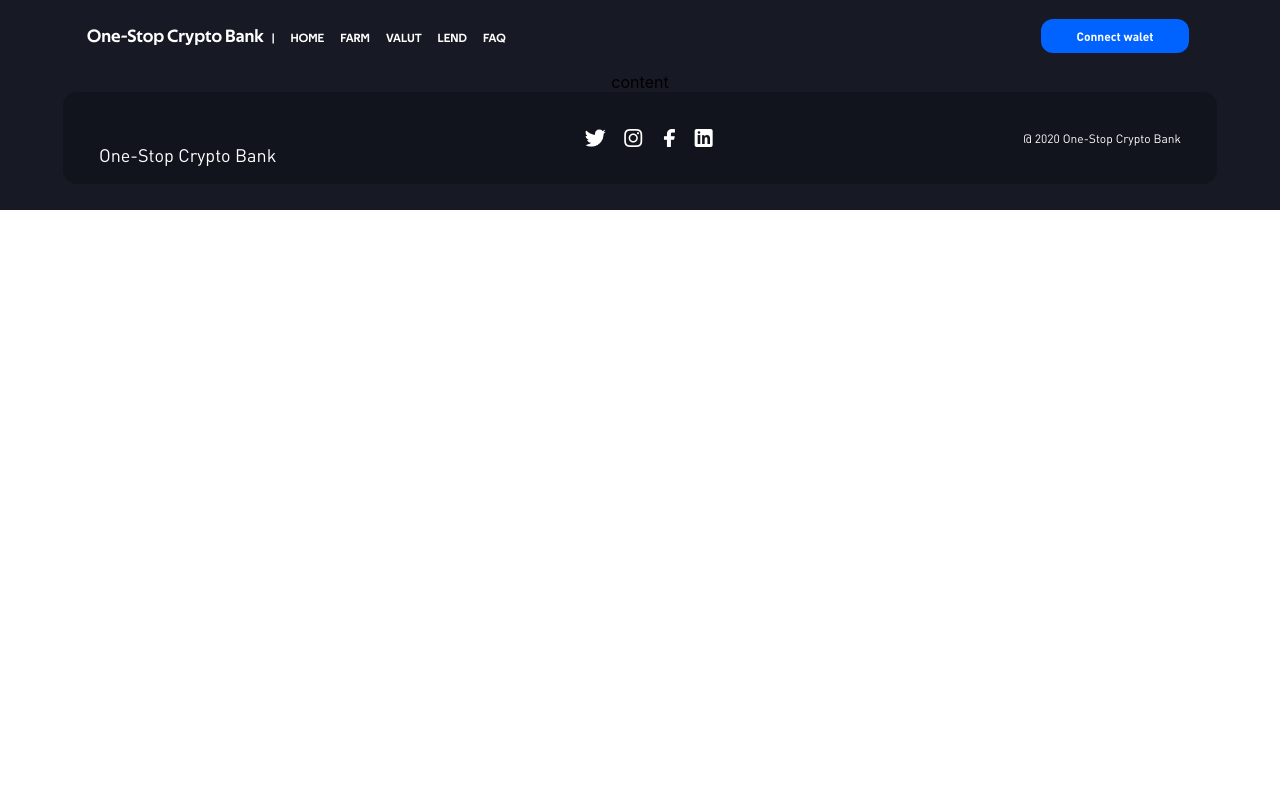
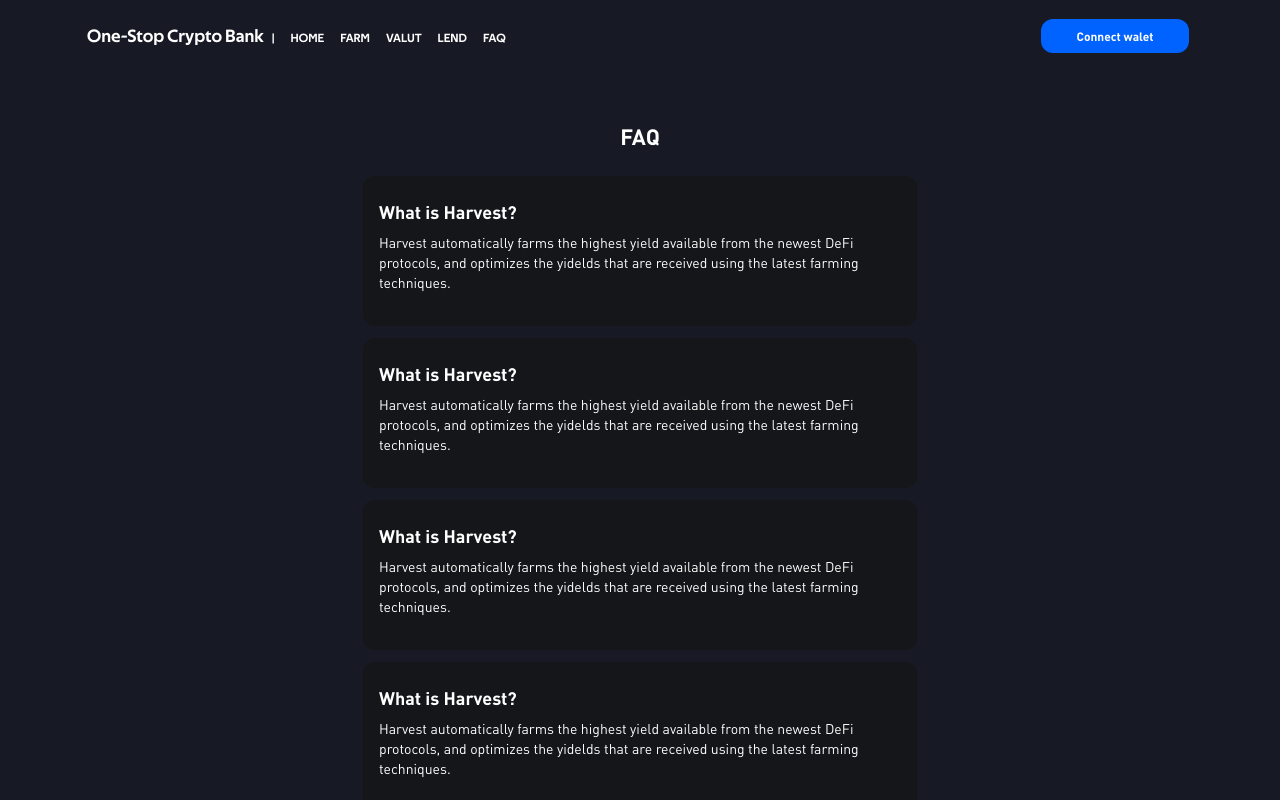
Before and after one commit to nucery/nfi-frontend, a React (Create React App) app: page /faq in a window 1280 px wide. Shown: the top 800 px of the page. Built offline with nearby package versions, Linux system fonts and the light colour scheme.

Commit message:
Create page /faq.

```diff
--- /dev/null
+++ b/src/page/faq/component/card/index.js
@@ -0,0 +1,37 @@
+import PropTypes from 'prop-types';
+import React from 'react';
+
+import classes from './index.module.css';
+
+class CardReact extends React.Component {
+  constructor(props) {
+    super(props);
+    // state
+    this.state = {};
+  }
+
+  render() {
+    return (
+      <div className={classes.container}>
+        <div className={classes['container-question']}>
+          <span className={classes['text-question']}>
+            {this.props.question}
+          </span>
+        </div>
+        <div>
+          <span className={classes['text-answer']}>
+            {this.props.answer}
+          </span>
+        </div>
+      </div>
+    );
+  }
+}
+
+CardReact.propTypes = {
+  // self
+  question: PropTypes.string.isRequired,
+  answer: PropTypes.string.isRequired,
+};
+
+export const Card = CardReact;
--- /dev/null
+++ b/src/page/faq/component/card/index.module.css
@@ -0,0 +1,28 @@
+.container {
+  background: #151619;
+  border-radius: 12px;
+  margin-bottom: 12px;
+  padding-bottom: 34px;
+  padding-left: 16px;
+  padding-right: 16px;
+  padding-top: 24px;
+  width: 522px;
+}
+
+.container-question {
+  margin-bottom: 8px;
+}
+
+.text-question {
+  color: #FFFFFF;
+  font-family: 'DINBold';
+  font-size: 18px;
+  text-align: justify;
+}
+
+.text-answer {
+  color: #FFFFFF;
+  font-family: 'DINRegularAlternate';
+  font-size: 14px;
+  text-align: justify;
+}
--- a/src/page/faq/index.js
+++ b/src/page/faq/index.js
@@ -6,6 +6,7 @@ import { Footer } from '../../general-component/footer';
 import { Header } from '../../general-component/header';
 import { getCellWallWidth } from '../../utils/get-cell-wall-width';
 import { removeUrlSlashSuffix } from '../../utils/remove-url-slash-suffix';
+import { Card } from './component/card';
 import classes from './index.module.css';
 
 class FaqReact extends React.Component {
@@ -35,7 +36,29 @@ class FaqReact extends React.Component {
         <div className="cell-wall" style={{ width: getCellWallWidth() }}>
           <div className="cell-membrane">
             <div className="flex-column-middle">
-              <div>content</div>
+              <div className={classes['container-title']}>
+                <span className={classes['text-title']}>
+                  FAQ
+                </span>
+              </div>
+              <div className={classes['card-group']}>
+                <Card
+                  question={'What is Harvest?'}
+                  answer={'Harvest automatically farms the highest yield available from the newest DeFi protocols, and optimizes the yidelds that are received using the latest farming techniques.'}
+                />
+                <Card
+                  question={'What is Harvest?'}
+                  answer={'Harvest automatically farms the highest yield available from the newest DeFi protocols, and optimizes the yidelds that are received using the latest farming techniques.'}
+                />
+                <Card
+                  question={'What is Harvest?'}
+                  answer={'Harvest automatically farms the highest yield available from the newest DeFi protocols, and optimizes the yidelds that are received using the latest farming techniques.'}
+                />
+                <Card
+                  question={'What is Harvest?'}
+                  answer={'Harvest automatically farms the highest yield available from the newest DeFi protocols, and optimizes the yidelds that are received using the latest farming techniques.'}
+                />
+              </div>
               <Footer />
             </div>
           </div>
--- a/src/page/faq/index.module.css
+++ b/src/page/faq/index.module.css
@@ -1,3 +1,18 @@
 .wrapper {
   background-color: #171924;
 }
+
+.container-title {
+  margin-bottom: 26px;
+  margin-top: 50px;
+}
+
+.text-title {
+  color: #FFFFFF;
+  font-family: 'DINBold';
+  font-size: 22px;
+}
+
+.card-group {
+  margin-bottom: 60px;
+}
```
